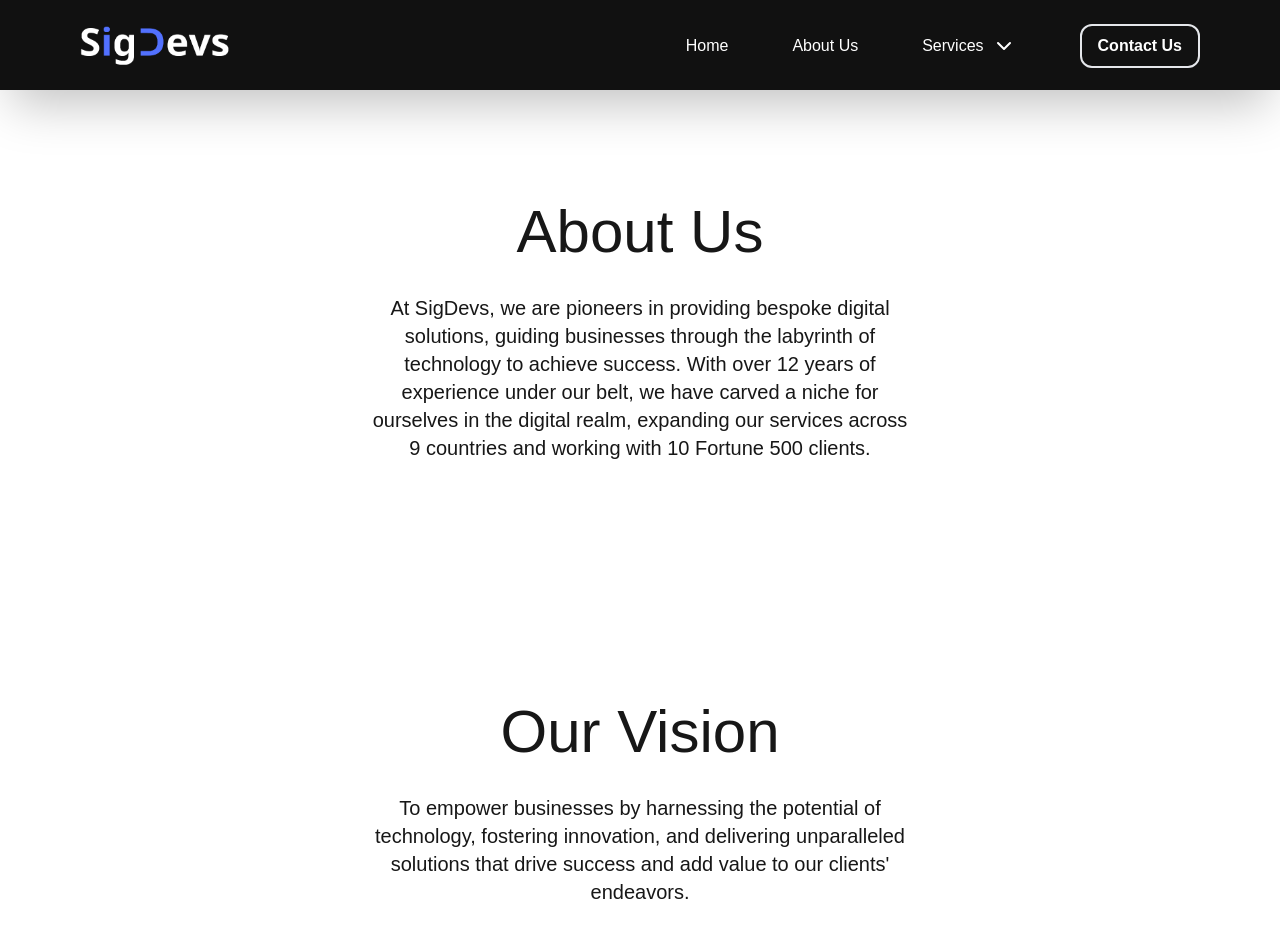
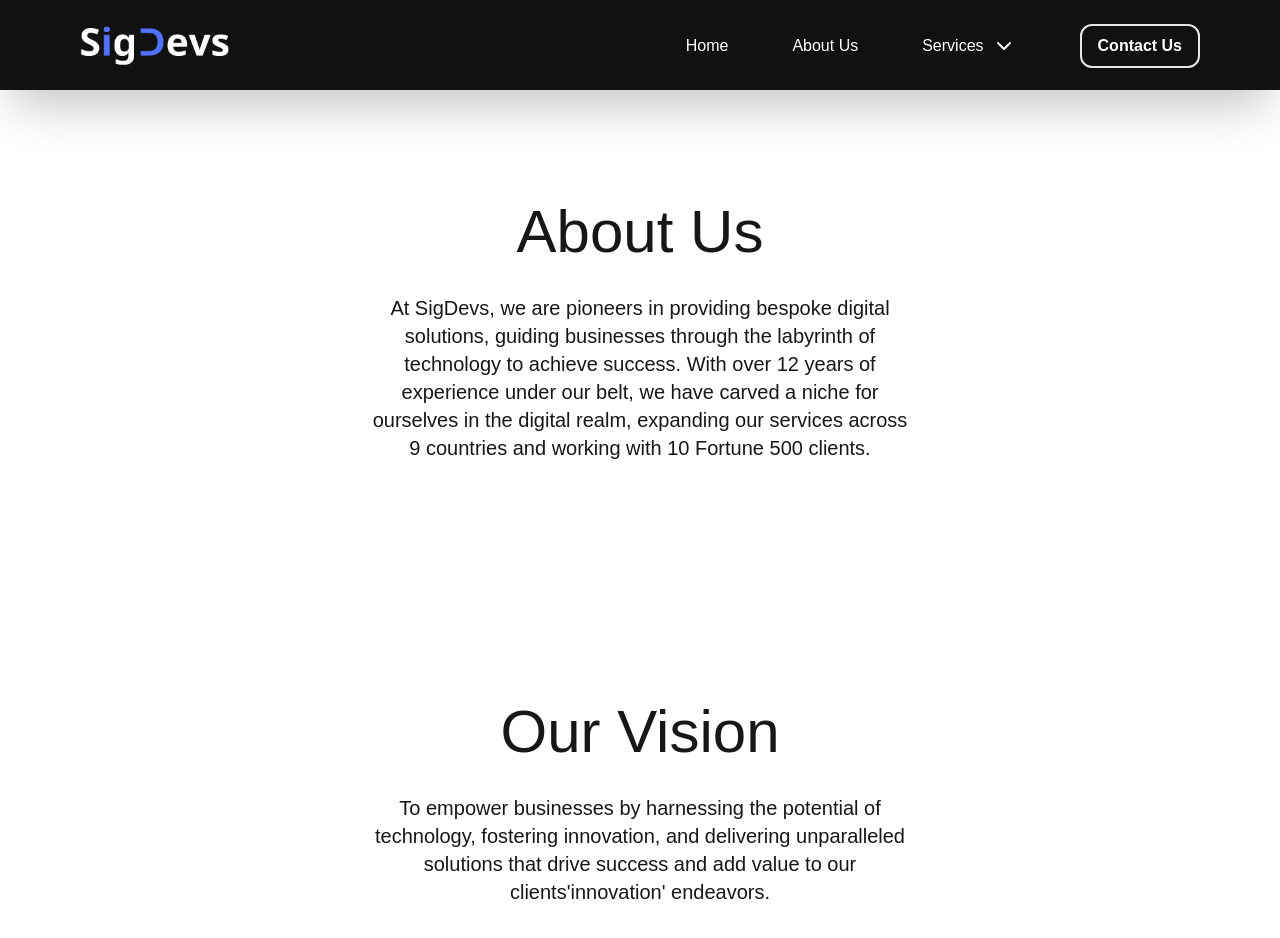
Before and after one commit to PERPELEX/SigDevsWebsite, a Next.js app: page /about in a window 1280 px wide. Shown: the top 938 px of the page. Built offline with nearby package versions, Linux system fonts and the light colour scheme.

Commit message:
Deprecations Fixed

```diff
--- a/components/Dashboard.jsx
+++ b/components/Dashboard.jsx
@@ -25,7 +25,7 @@ export default function Dashboard() {
       </div>
 
       {/* left */}
-      <Image src="/dash.png" width={400} height={400} />
+      <Image src="/dash.png" width={400} height={400} alt="dasboardPic" />
     </div>
   );
 }
--- a/components/Footer.jsx
+++ b/components/Footer.jsx
@@ -18,7 +18,7 @@ export default function Footer() {
       setPath(router.asPath);
       console.log("olllo " + path);
     }
-  }, [router.asPath]);
+  }, [router]);
 
   return (
     <footer className="bg-[#111] text-white pt-8 noto shadow-2xl">
--- a/components/Header.jsx
+++ b/components/Header.jsx
@@ -34,7 +34,7 @@ export default function Header() {
     return () => {
       router.events.off("routeChangeComplete", handleRouteChange);
     };
-  }, [router.events]);
+  }, [router]);
 
   const toggleDropdown = () => {
     setIsDropdownOpen(!isDropdownOpen);
--- a/components/about/OurVision.jsx
+++ b/components/about/OurVision.jsx
@@ -7,7 +7,7 @@ export default function OurVision() {
       <p className="w-[50%] text-xl font-light text-center">
         To empower businesses by harnessing the potential of technology,
         fostering innovation, and delivering unparalleled solutions that drive
-        success and add value to our clients' endeavors.
+        success and add value to our clients&apos;innovation&apos; endeavors.
       </p>
     </div>
   );
--- a/data/serviceData.jsx
+++ b/data/serviceData.jsx
@@ -1,5 +1,3 @@
-import Heading from "@/components/Heading";
-
 // serviceData.js
 export const services = [
   {
```
